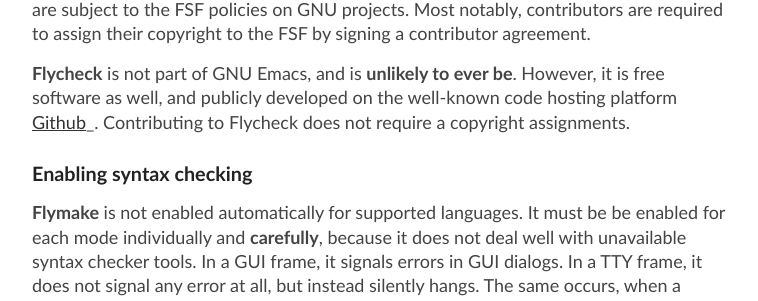
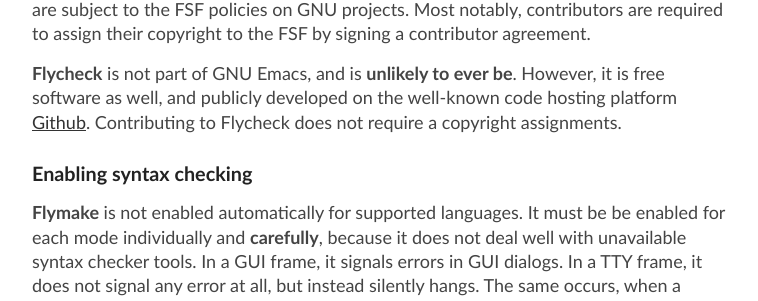
Before and after one commit to cmarqu/flycheck.github.io, a Jekyll site: the page built from flycheck-versus-flymake.md, in a window 1280 px wide and 900 px high, scrolled down 2385 px. Shown: the part 145-446 px from the top of the window, without its empty margins (258-1016 px from the left). Built offline with Jekyll 4.4.1, drawn with Linux system fonts in a browser that asks for light colours.

Commit message:
Remove stray markup character

```diff
--- a/flycheck-versus-flymake.md
+++ b/flycheck-versus-flymake.md
@@ -76,7 +76,7 @@
 
 **Flycheck** is not part of GNU Emacs, and is **unlikely to ever be**.  However,
 it is free software as well, and publicly developed on the well-known code
-hosting platform [Github][]_.  Contributing to Flycheck does not require a
+hosting platform [Github][].  Contributing to Flycheck does not require a
 copyright assignments.
 
 [Github]: https://github.com/flycheck/flycheck
```
